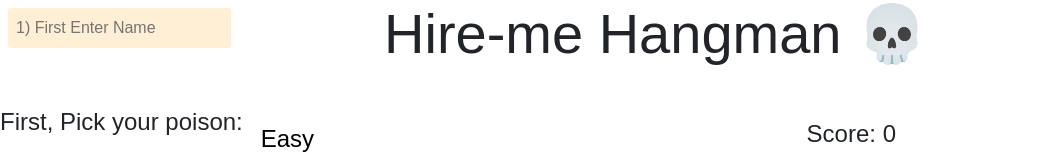
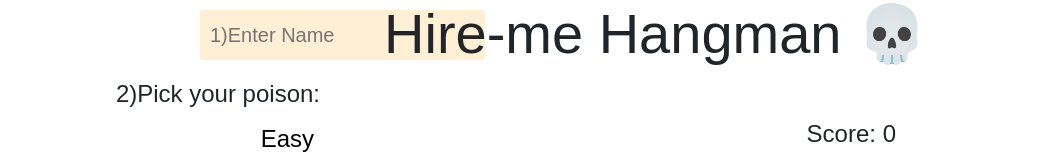
Before and after one commit to rybrennan/reach-project, a React app: page / in a window 1280 px wide. Shown: the top 160 px of the page, without its empty margins (0-1052 px from the left). Built offline with nearby package versions, Linux system fonts and the light colour scheme; no server answers; a web font is replaced by a local one.

Commit message:
[BOOM] dunezoish

```diff
--- a/src/components/App.jsx
+++ b/src/components/App.jsx
@@ -9,18 +9,26 @@ import NewGameButton from './NewGameButton';
 import HangmanContainer from './Hangman';
 import Scoreboard from './Scoreboard';
 
-const Span = styled.span`
+const Pick = styled.h1`
+font-size: 24px;
 font-family: 'Mansalva', sans-serif;
-font-size: 24px;
-right: 60px;
+margin: 0;
+position:absolute;
+top: 10%;
+right: 75%;
 `
 
 const Input = styled.input`
+font-size: 20px;
   padding: 0.5em;
   margin: 0.5em;
+  margin-left: 200px;
+
   background: papayawhip;
   border: none;
   border-radius: 3px;
+  top: 5%;
+  right: 75%;
   font-family: 'Mansalva', sans-serif;
 `;
 
@@ -102,7 +110,7 @@ class App extends React.Component {
       difficulty: '',
       score: 0,
       numberOfOccurences: 0,
-      player: 'Dino'
+      player: 'OptimusPrime'
     }
 
     this.handleChange = this.handleChange.bind(this);
@@ -205,9 +213,10 @@ class App extends React.Component {
         axios.post('/insertscore', data, headers)
         .then((response) => {
           this.setState({
-            scoreboard: response.data
+            scoreboard: response.data,
+            newGame: false,
+            score: 0
           })
-          console.log('We have scoreboard in the client', response.data)
         })
 
       }
@@ -299,18 +308,30 @@ class App extends React.Component {
     return (
       <div className="App">
         <Name>Hire-me Hangman 💀</Name>
-        <Input placeholder='1) First Enter Name' onChange={this.handleChange} name='player'></Input>
+
+
+        <Input placeholder='1)Enter Name' onChange={this.handleChange} name='player'></Input>
+
         <Score>Score: {this.state.score}</Score>
         <Chances>Chances Left: {7 - this.state.step}</Chances>
         <br />
         <br />
         <br />
+          <Pick>2)Pick your poison:</Pick>
         <div>
-          <Span>First, Pick your poison:</Span>
+
+
           <Button1 onClick={() => this.handleEasy()}>Easy</Button1>
           <Button2 onClick={() => this.handleMedium()}>Medium</Button2>
           <Button3 onClick={() => this.handleSuperSmart()}>Hard</Button3>
         </div>
+
+
+
+
+
+
+
         <HangmanContainer step={this.state.step} />
         <NewGameButton
           onClick={this.onNewGame}
--- a/src/components/NewGameButton.jsx
+++ b/src/components/NewGameButton.jsx
@@ -8,8 +8,8 @@ const Button = styled.button`
   color: blue;
   background: none;
   position:absolute;
-  top: 50%;
-  left: 60%;
+  top: 40%;
+  right: 70%;
   cursor: pointer;
   transition: all 2s linear;
   display: ${props => (props.newGame ? 'none' : 'block')};
```
